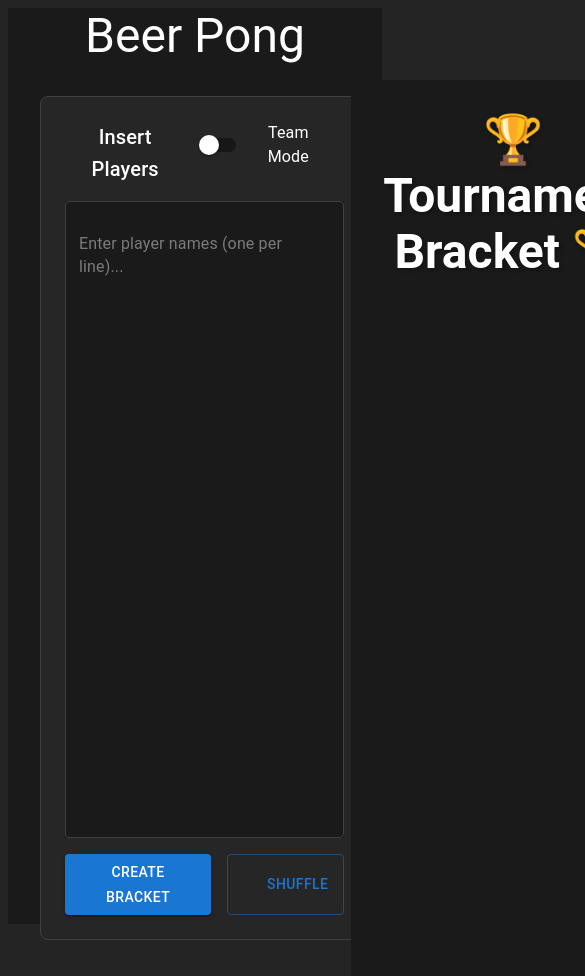
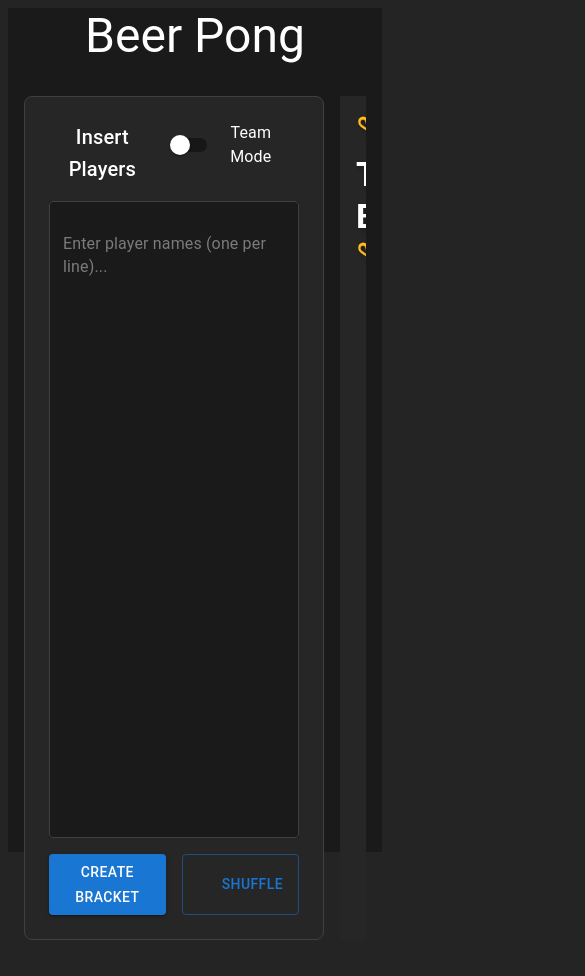
Before and after one commit to TobiasABay/beerpong.tobiasbay.me, a React (Vite) app: page / in a window 390 px wide. Shown: the top 976 px of the page, 585 px wide, since content can reach past the window. Built offline with nearby package versions, Linux system fonts and the light colour scheme; some icons are missing.

Commit message:
Refactor App, InputField, and TournamentBracket components: adjust layout and styling for improved user experience, including responsive design changes and typography updates.

```diff
--- a/src/App.tsx
+++ b/src/App.tsx
@@ -1,5 +1,5 @@
 import { useState } from 'react';
-import { Typography, Box, Container } from '@mui/material'
+import { Typography, Box, } from '@mui/material'
 import './App.css'
 import InputField from './components/inputField'
 import TournamentBracket from './components/TournamentBracket'
@@ -8,17 +8,34 @@ function App() {
   const [players, setPlayers] = useState<string[]>([]);
 
   return (
-    <Container sx={{ bgcolor: "hsl(0, 0%, 10%)" }}>
+    <>
       <Typography variant="h3" sx={{ color: 'white', textAlign: 'center', mb: 2 }}>Beer Pong</Typography>
-      <Box sx={{ display: 'flex', height: '100vh', gap: 2 }}>
-        <Box sx={{ display: 'flex', flexDirection: 'column', height: '100vh', padding: 2 }}>
+      <Box sx={{
+        display: 'flex',
+        height: '100vh',
+        gap: 2,
+        justifyContent: 'flex-start',
+        alignItems: 'flex-start',
+        padding: 2
+      }}>
+        <Box sx={{
+          display: 'flex',
+          flexDirection: 'column',
+          height: '100%',
+          width: '300px',
+          minWidth: '300px'
+        }}>
           <InputField onPlayersChange={setPlayers} />
         </Box>
-        <Box sx={{ flex: 4 }}>
+        <Box sx={{
+          flex: 1,
+          height: '100%',
+          overflow: 'hidden'
+        }}>
           <TournamentBracket players={players} />
         </Box>
       </Box>
-    </Container>
+    </>
   )
 }
 
--- a/src/components/TournamentBracket.tsx
+++ b/src/components/TournamentBracket.tsx
@@ -100,13 +100,13 @@ export default function TournamentBracket({ players }: TournamentBracketProps) {
 
     return (
         <Box ref={containerRef} sx={{
-            p: 4,
+            p: 2,
             position: 'relative',
-            backgroundColor: 'hsl(0, 0%, 10%)',
-            minHeight: '100vh',
+            backgroundColor: 'hsl(0, 0%, 15%)',
+            height: '100%',
             overflow: 'auto'
         }}>
-            <Typography variant="h3" sx={{
+            <Typography variant="h4" sx={{
                 textAlign: 'center',
                 mb: 4,
                 color: 'white',
--- a/src/components/inputField.tsx
+++ b/src/components/inputField.tsx
@@ -178,7 +178,8 @@ export default function InputField({ onPlayersChange }: InputFieldProps) {
             backgroundColor: 'hsl(0, 0%, 15%)',
             p: 3,
             borderRadius: 2,
-            border: '1px solid hsl(0, 0%, 25%)'
+            border: '1px solid hsl(0, 0%, 25%)',
+            boxSizing: 'border-box'
         }}>
             <Box sx={{ display: 'flex', flexDirection: 'row', justifyContent: "space-between", alignItems: "center", gap: 2 }}>
 
```
